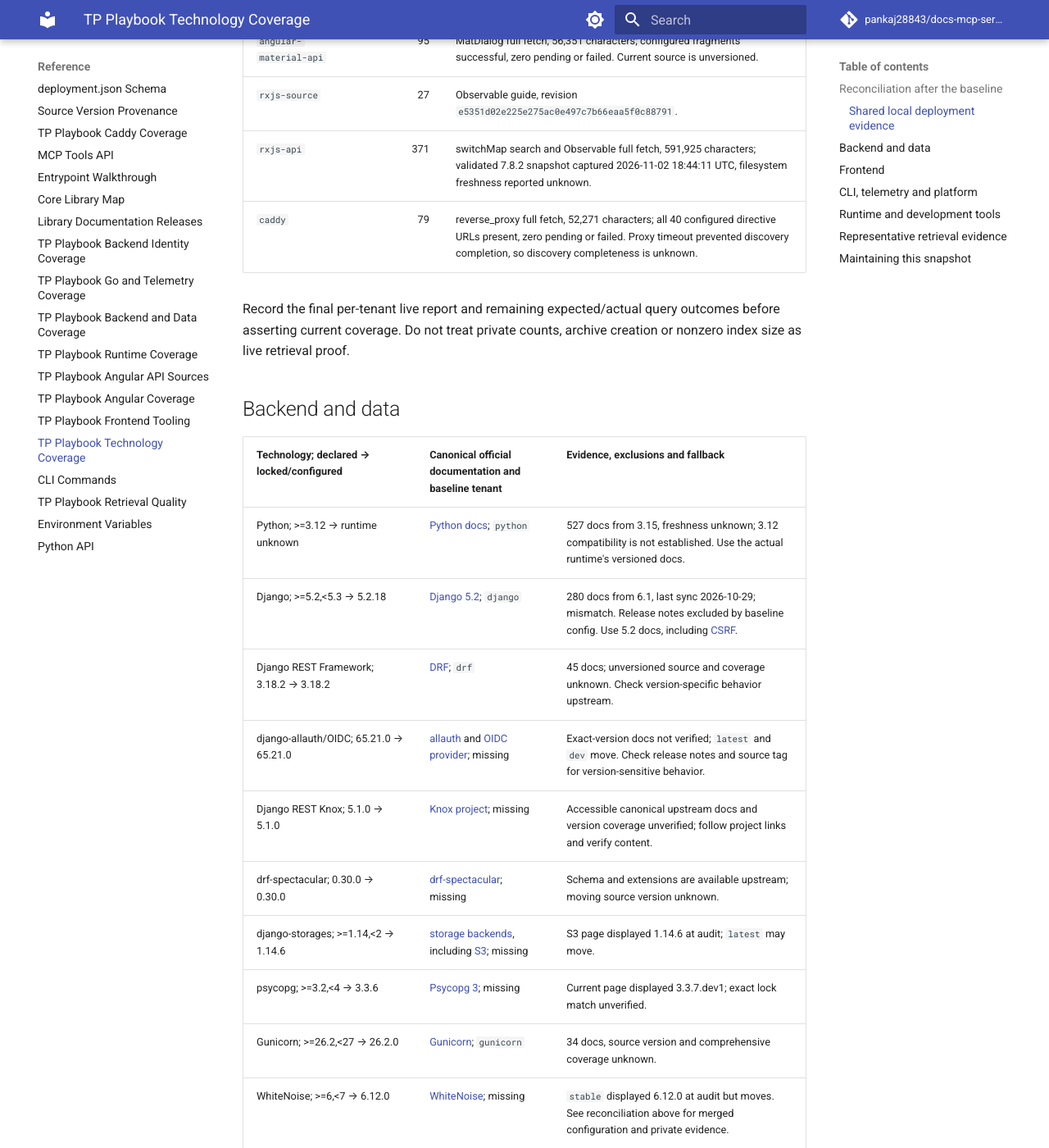
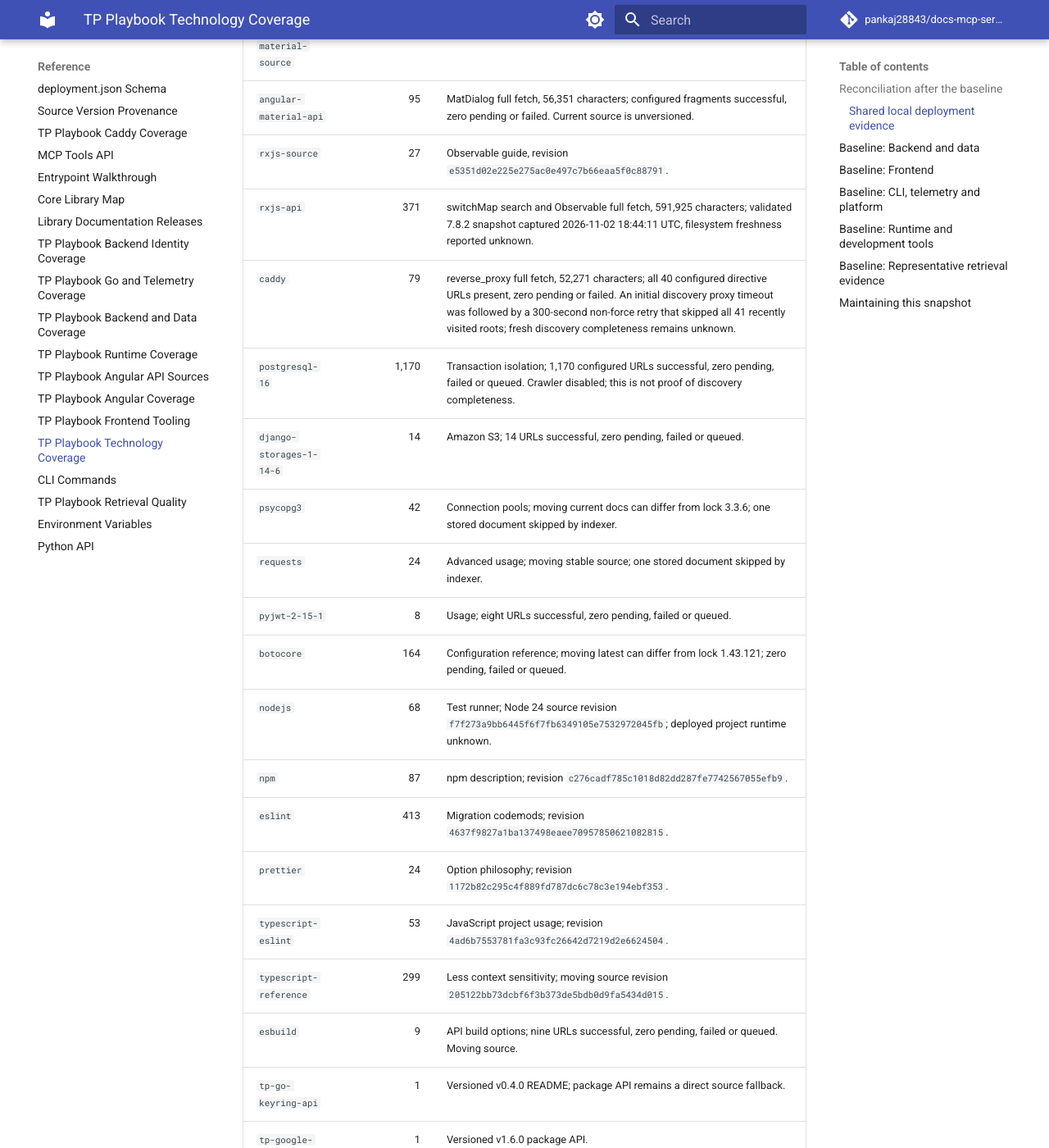
Before and after one commit to pankaj28843/docs-mcp-server, an MkDocs documentation site: the page built from docs/reference/tp-playbook-technology-coverage.md, in a window 1280 px wide and 1400 px high, scrolled down 3204 px. Shown: the whole window at 82% size. Built offline with MkDocs 1.6.1 and Material for MkDocs 9.7.7, drawn with Linux system fonts in a browser that asks for light colours; comment, search, counter and statistics services are not loaded; some of the changed text lies outside the part shown.

Commit message:
docs: record final live retrieval evidence

```diff
--- a/docs/reference/tp-playbook-technology-coverage.md
+++ b/docs/reference/tp-playbook-technology-coverage.md
@@ -22,7 +22,7 @@
 
 ### Shared local deployment evidence
 
-The deployment operator's local ledger records these results for the service at `127.0.0.1:42042` on 2026-11-02. Each listed tenant had a relevant search and full fetch and an exported archive that passed `7z t`. This is local deployment evidence, not a public service or a completeness guarantee. The ledger does not supply an index completion timestamp for each tenant; freshness is unknown unless the service reports it. The third batch was still in progress.
+The deployment operator's local ledger records these results for the service at `127.0.0.1:42042` on 2026-11-02. Each listed tenant had a relevant search and full fetch and an exported archive that passed `7z t`. This is local deployment evidence, not a public service or a completeness guarantee. The ledger does not supply an index completion timestamp for each tenant; freshness is unknown unless the service reports it. The backend/data and frontend tooling batch completed by 19:09 UTC; the eight Go and telemetry tenants completed by 19:17 UTC. Their online syncs had no pending, failed or queued URLs.
 
 | Live tenant | Indexed documents | Observed retrieval and constraints |
 | --- | ---: | --- |
@@ -38,11 +38,34 @@
 | `angular-material-api` | 95 | MatDialog full fetch, 56,351 characters; configured fragments successful, zero pending or failed. Current source is unversioned. |
 | `rxjs-source` | 27 | Observable guide, revision `e5351d02e225e275ac0e497c7b66eaa5f0c88791`. |
 | `rxjs-api` | 371 | switchMap search and Observable full fetch, 591,925 characters; validated 7.8.2 snapshot captured 2026-11-02 18:44:11 UTC, filesystem freshness reported unknown. |
-| `caddy` | 79 | reverse_proxy full fetch, 52,271 characters; all 40 configured directive URLs present, zero pending or failed. Proxy timeout prevented discovery completion, so discovery completeness is unknown. |
+| `caddy` | 79 | reverse_proxy full fetch, 52,271 characters; all 40 configured directive URLs present, zero pending or failed. An initial discovery proxy timeout was followed by a 300-second non-force retry that skipped all 41 recently visited roots; fresh discovery completeness remains unknown. |
+| `postgresql-16` | 1,170 | Transaction isolation; 1,170 configured URLs successful, zero pending, failed or queued. Crawler disabled; this is not proof of discovery completeness. |
+| `django-storages-1-14-6` | 14 | Amazon S3; 14 URLs successful, zero pending, failed or queued. |
+| `psycopg3` | 42 | Connection pools; moving current docs can differ from lock 3.3.6; one stored document skipped by indexer. |
+| `requests` | 24 | Advanced usage; moving stable source; one stored document skipped by indexer. |
+| `pyjwt-2-15-1` | 8 | Usage; eight URLs successful, zero pending, failed or queued. |
+| `botocore` | 164 | Configuration reference; moving latest can differ from lock 1.43.121; zero pending, failed or queued. |
+| `nodejs` | 68 | Test runner; Node 24 source revision `f7f273a9bb6445f6f7fb6349105e7532972045fb`; deployed project runtime unknown. |
+| `npm` | 87 | npm description; revision `c276cadf785c1018d82dd287fe7742567055efb9`. |
+| `eslint` | 413 | Migration codemods; revision `4637f9827a1ba137498eaee70957850621082815`. |
+| `prettier` | 24 | Option philosophy; revision `1172b82c295c4f889fd787dc6c78c3e194ebf353`. |
+| `typescript-eslint` | 53 | JavaScript project usage; revision `4ad6b7553781fa3c93fc26642d7219d2e6624504`. |
+| `typescript-reference` | 299 | Less context sensitivity; moving source revision `205122bb73dcbf6f3b373de5bdb0d9fa5434d015`. |
+| `esbuild` | 9 | API build options; nine URLs successful, zero pending, failed or queued. Moving source. |
+| `tp-go-keyring-api` | 1 | Versioned v0.4.0 README; package API remains a direct source fallback. |
+| `tp-google-uuid-api` | 1 | Versioned v1.6.0 package API. |
+| `tp-go-toolchain-api` | 3 | Go 1.27.1 testing, vet and go command references. |
+| `tp-go-127` | 1 | Go 1.27 release notes. |
+| `tp-otel-go-trace-sdk-api` | 1 | Go trace SDK 1.47.0; exact version matched in final retrieval gate. |
+| `tp-otel-go-guide` | 10 | Moving Go guide; Git revision `6de877a7b417690fb105844ffccdd60c97b97268`. |
+| `tp-otel-python-guide` | 13 | Moving Python guide; same Git revision as Go guide. |
+| `tp-otel-python-sdk` | 16 | Python SDK trace page; `latest` source version unknown against lock 1.45.1. |
 
-Record the final per-tenant live report and remaining expected/actual query outcomes before asserting current coverage. Do not treat private counts, archive creation or nonzero index size as live retrieval proof.
+The merged-main retrieval gate on 2026-11-02 returned **12/12 required retrieval cases and 3/3 diagnostics**. It searched and fetched Django 5.2 CSRF and uploaded-HTML security, S3 public-access blocking and presigned URLs, drf-spectacular schema customization, Angular route guards, Material dialog and CDK overlay, RxJS switchMap, Cobra flags, Go and Python telemetry SDKs, and Caddy SPA, proxy and TLS pages. Django 5.2, drf-spectacular 0.30.0, RxJS 7.8.2 and Go telemetry 1.47.0 had version-match evidence. The source-version relationship remained unknown for S3, current Angular and Material, Cobra, Python SDK `latest`, and current Caddy. The diagnostics observed an empty index, unknown S3 freshness, and the Django 6.1-versus-5.2 mismatch; the matching Django 5.2 result was also retrieved. All fetched gate pages were untruncated. These checks demonstrate representative retrieval, not full corpus coverage, version equivalence for unknown cases, or production security configuration.
 
-## Backend and data
+Do not treat private counts, archive creation or nonzero index size as live retrieval proof.
+
+## Baseline: Backend and data
 
 | Technology; declared → locked/configured | Canonical official documentation and baseline tenant | Evidence, exclusions and fallback |
 | --- | --- | --- |
@@ -62,7 +85,7 @@
 | S3; deployment configuration, service version not applicable | [S3 user guide](https://docs.aws.amazon.com/AmazonS3/latest/userguide/), [API](https://docs.aws.amazon.com/AmazonS3/latest/API/); `aws-s3` | 1,727 docs; freshness and coverage unknown. Private access requires service policy and deployment evidence, not just a retrieved page. |
 | OpenID Connect / OpenAPI; versions not declared | [OIDC Core 1.0](https://openid.net/specs/openid-connect-core-1_0.html), [OpenAPI specifications](https://spec.openapis.org/oas/); no exact tenants found | Choose the protocol version used by the deployment/schema; neither allauth nor drf-spectacular substitutes for the specifications. |
 
-## Frontend
+## Baseline: Frontend
 
 | Technology; declared → locked | Canonical official documentation and baseline tenant | Evidence, exclusions and fallback |
 | --- | --- | --- |
@@ -78,7 +101,7 @@
 
 See reconciliation above for merged frontend tooling configuration and private evidence.
 
-## CLI, telemetry and platform
+## Baseline: CLI, telemetry and platform
 
 | Technology; declared → locked | Canonical official documentation and baseline tenant | Evidence, exclusions and fallback |
 | --- | --- | --- |
@@ -88,7 +111,7 @@
 | OpenTelemetry Go; v1.47.0, semconv v1.40.0; Python >=1.35,<2 → 1.45.1 | [Go guide](https://opentelemetry.io/docs/languages/go/), [Go API](https://pkg.go.dev/go.opentelemetry.io/otel@v1.47.0), [Python guide](https://opentelemetry.io/docs/languages/python/), [Python SDK](https://opentelemetry-python.readthedocs.io/en/latest/sdk/); `opentelemetry-specs`, `otel-semconv` | Spec 90 and semconv 273 docs; language SDK/API/exporter coverage missing. Spec fetch succeeded but does not prove either language's behavior. Moving Python SDK source version unknown. |
 | Platform-specific updates; runtime OS/version unknown | [Go `os`](https://pkg.go.dev/os), [Windows API](https://learn.microsoft.com/en-us/windows/win32/api/), [Apple developer docs](https://developer.apple.com/documentation/); no specific mapping verified | System update and filesystem API applicability depends on platform; direct official references until exact APIs and indexed coverage are verified. |
 
-## Runtime and development tools
+## Baseline: Runtime and development tools
 
 | Technology; declared/configured → observed | Canonical official documentation and baseline tenant | Evidence, exclusions and fallback |
 | --- | --- | --- |
@@ -100,7 +123,7 @@
 | Django testing / Go testing, race and vet | [Django 5.2 testing](https://docs.djangoproject.com/en/5.2/topics/testing/), [Go testing](https://pkg.go.dev/testing), [race detector](https://go.dev/doc/articles/race_detector), [vet](https://pkg.go.dev/cmd/vet); `django`, `golang` | Django tenant is 6.1; Go race page fetched, but package and vet API outside its `/doc/` scope. |
 | Make / OpenSSL; versions unknown | [GNU Make manual](https://www.gnu.org/software/make/manual/), [OpenSSL docs](https://docs.openssl.org/); no exact mapping verified | Verify tool and deployed versions before applying version-sensitive command options. |
 
-## Representative retrieval evidence
+## Baseline: Representative retrieval evidence
 
 These are baseline search observations, not corpus boundaries. Results were inspected with the installed `docsearch` CLI on 2026-11-02. Where fetch is not stated, a relevant search hit alone is not a fetch pass. `last_fetched_at` belongs to the fetched page.
 
```
